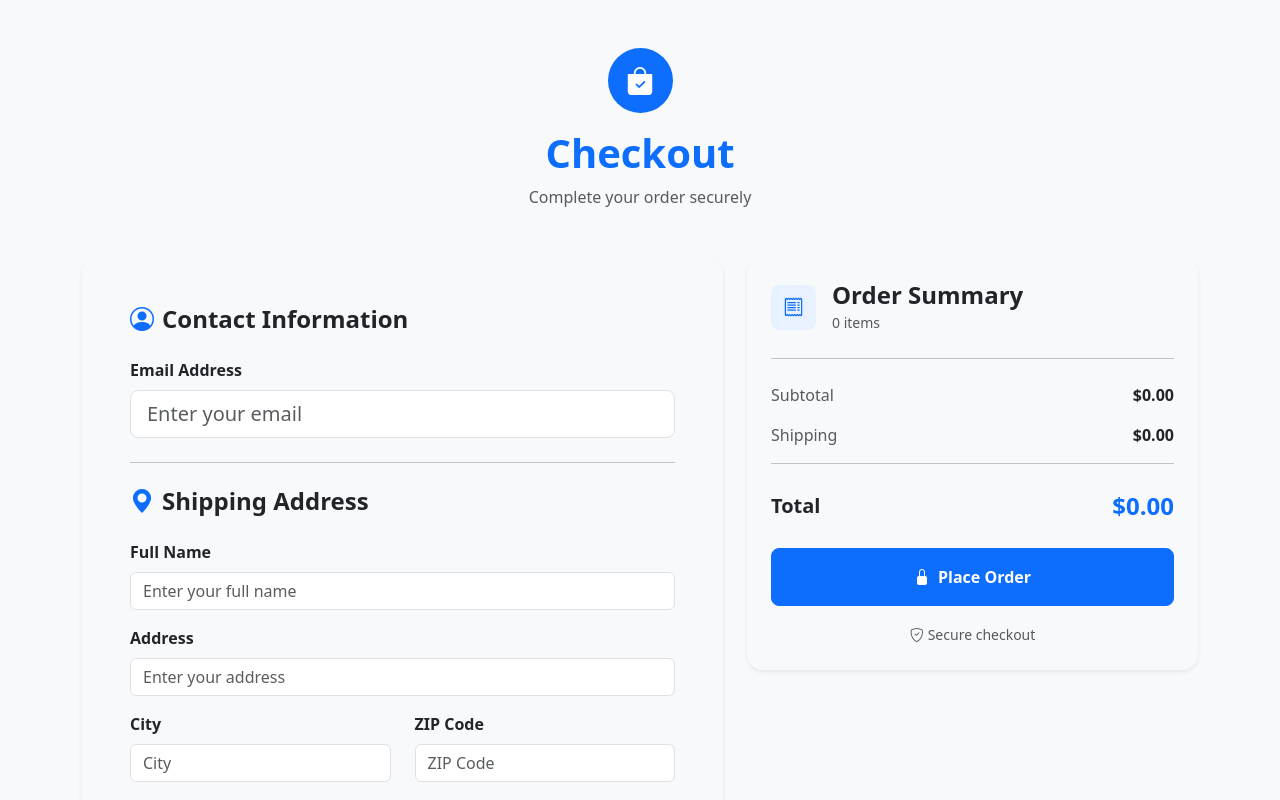
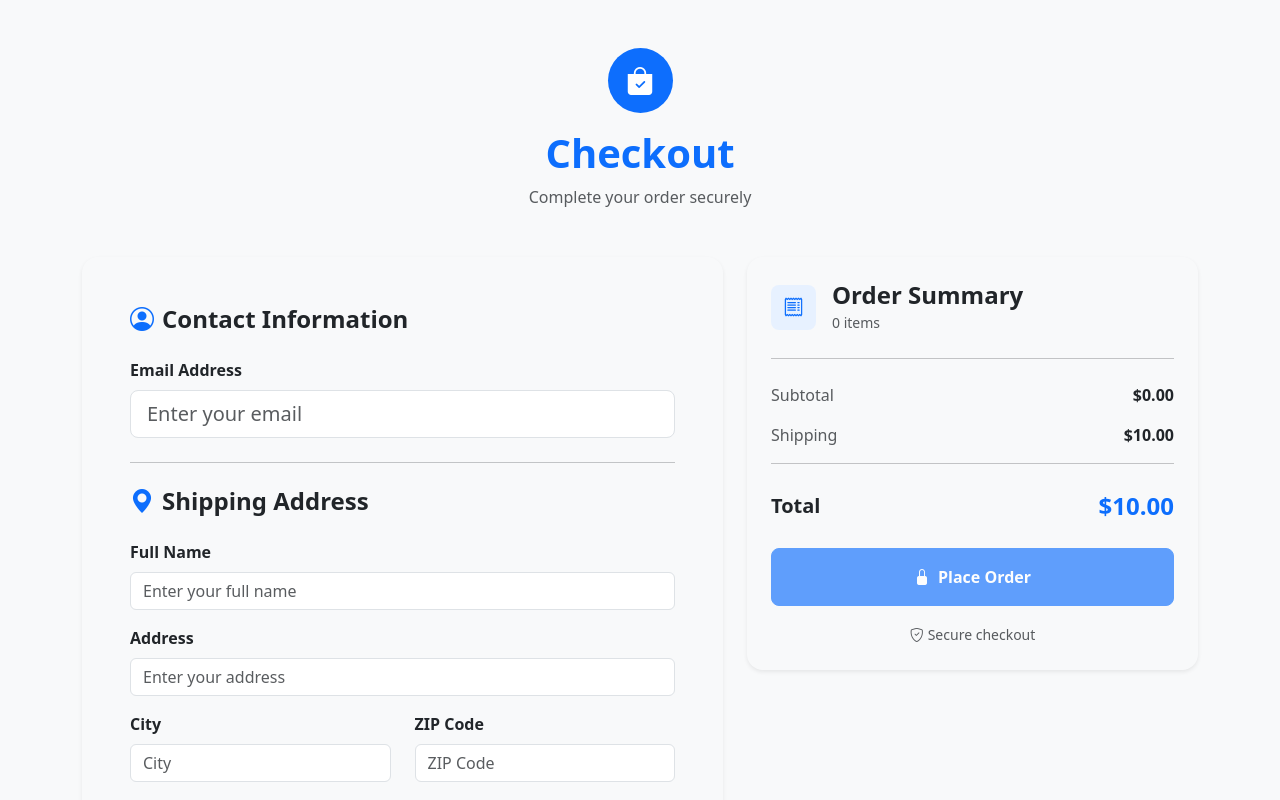
Before and after one commit to aboelenin-tech/shoply, a React (Vite) app: page /checkout in a window 1280 px wide. Shown: the top 800 px of the page. Built offline with nearby package versions, Linux system fonts and the light colour scheme.

Commit message:
adding orders page

```diff
--- a/src/App.jsx
+++ b/src/App.jsx
@@ -5,7 +5,7 @@ import Card from "./pages/Cart";
 import Wishlist from "./pages/Wishlist";
 import Products from "./pages/Products";
 import ProductDetails from "./pages/ProductDetails";
-
+import Orders from "./pages/orders";
 import Layout from "./layout";
 import ProtectedRoute from "./components/ProtectedRoute";
 import Checkout from "./pages/checkout";
@@ -32,7 +32,7 @@ function App() {
       <Route element={<ProtectedRoute />}>
         <Route element={<Layout />}>
           <Route path="/card" element={<Card />} />
-
+          <Route path="/orders" element={<Orders />} />
         </Route>
       </Route>
 
@@ -40,6 +40,8 @@ function App() {
       <Route path="/login" element={<Login />} />
       <Route path="/register" element={<Register />} />
     <Route path="/checkout" element={<Checkout/>} />
+
+
     </Routes>
   );
 }
--- /dev/null
+++ b/src/components/OrderCard.jsx
@@ -0,0 +1,65 @@
+
+function OrderCard({ order }) {
+    return (
+        <div className=" border-0 shadow-sm rounded-4 p-4 mb-3">
+
+            <div className="d-flex justify-content-between align-items-center mb-3">
+                <div>
+                    <h5 className="fw-bold mb-1">
+                        Order #{order.id}
+                    </h5>
+
+                    <small className="text-muted">
+                        {order.date}
+                    </small>
+                </div>
+
+                <span className="badge bg-warning text-dark rounded-pill px-3 py-2">
+                    {order.status}
+                </span>
+            </div>
+
+            <div className="d-flex gap-2 mb-3">
+                {order.items.slice(0, 3).map((item) => (
+                    <img
+                        key={item.id}
+                        src={item.thumbnail}
+                        alt={item.title}
+                        width="70"
+                        height="70"
+                        className="rounded-3 object-fit-cover"
+                    />
+                ))}
+
+                {order.items.length > 3 && (
+                    <div className="d-flex align-items-center px-2">
+                        <span className="text-muted">
+                            +{order.items.length - 3} more
+                        </span>
+                    </div>
+                )}
+            </div>
+
+            <div className="d-flex justify-content-between align-items-center">
+
+                <div>
+                    <small className="text-muted d-block">
+                        Total
+                    </small>
+
+                    <strong>
+                        ${order.total.toFixed(2)}
+                    </strong>
+                </div>
+
+                <button className="btn btn-dark rounded-pill px-4">
+                    View Details
+                </button>
+
+            </div>
+
+        </div>
+    );
+}
+
+export default OrderCard;
--- a/src/components/OrderSummary.jsx
+++ b/src/components/OrderSummary.jsx
@@ -1,17 +1,31 @@
+import useCartStore from "../store/cartStore";
+import { useNavigate } from "react-router-dom";
 
+function OrderSummary() {
+    const cart = useCartStore((state) => state.cart);
+    const calcSubtotal = useCartStore((state) => state.calcSubtotal);
+    const calcShipping = useCartStore((state) => state.calcShipping);
+    const calcTotal = useCartStore((state) => state.calcTotal);
+    const createOrder = useCartStore((state) => state.createOrder);
 
-function OrderSummary({ cart }) {
-    const subtotal = cart.reduce(
-        (total, item) =>
-            total + item.price * (item.quantity || 1),
-        0
-    );
+    const navigate = useNavigate();
 
-    const shipping = subtotal > 0 ? 10 : 0;
-    const total = subtotal + shipping;
+    const handlePlaceOrder = () => {
+        const order = createOrder();
+
+        console.log("NEW ORDER:", order);
+
+        if (order) {
+            navigate("/orders");
+        }
+    };
+
+    const subtotal = calcSubtotal();
+    const shipping = calcShipping();
+    const total = calcTotal();
 
     return (
-        <div className=" border-0 shadow-sm rounded-4">
+        <div className="border-0 shadow-sm rounded-4">
             <div className="card-body p-4">
 
                 {/* Header */}
@@ -31,6 +45,7 @@ function OrderSummary({ cart }) {
                         <h4 className="fw-bold mb-0">
                             Order Summary
                         </h4>
+
                         <small className="text-muted">
                             {cart.length} item{cart.length !== 1 ? "s" : ""}
                         </small>
@@ -47,6 +62,7 @@ function OrderSummary({ cart }) {
                                 key={item.id}
                                 className="d-flex align-items-center gap-3 mb-3"
                             >
+                                {/* Product Image */}
                                 <div
                                     className="border rounded-3 d-flex align-items-center justify-content-center"
                                     style={{
@@ -66,6 +82,7 @@ function OrderSummary({ cart }) {
                                     />
                                 </div>
 
+                                {/* Product Info */}
                                 <div className="flex-grow-1">
                                     <h6 className="mb-1 fw-semibold">
                                         {item.title.length > 28
@@ -78,6 +95,7 @@ function OrderSummary({ cart }) {
                                     </small>
                                 </div>
 
+                                {/* Product Total */}
                                 <span className="fw-semibold">
                                     ${(item.price * quantity).toFixed(2)}
                                 </span>
@@ -88,7 +106,7 @@ function OrderSummary({ cart }) {
 
                 <hr className="my-4" />
 
-                {/* Price Details */}
+                {/* Subtotal */}
                 <div className="d-flex justify-content-between mb-3">
                     <span className="text-muted">
                         Subtotal
@@ -99,13 +117,16 @@ function OrderSummary({ cart }) {
                     </span>
                 </div>
 
+                {/* Shipping */}
                 <div className="d-flex justify-content-between mb-3">
                     <span className="text-muted">
                         Shipping
                     </span>
 
                     <span className="fw-semibold">
-                        ${shipping.toFixed(2)}
+                        {shipping === 0
+                            ? "Free"
+                            : `$${shipping.toFixed(2)}`}
                     </span>
                 </div>
 
@@ -123,11 +144,16 @@ function OrderSummary({ cart }) {
                 </div>
 
                 {/* Place Order */}
-                <button className="btn btn-primary w-100 py-3 fw-semibold rounded-3">
+                <button
+                    onClick={handlePlaceOrder}
+                    disabled={cart.length === 0}
+                    className="btn btn-primary w-100 py-3 fw-semibold rounded-3"
+                >
                     <i className="bi bi-lock-fill me-2"></i>
                     Place Order
                 </button>
 
+                {/* Secure Checkout */}
                 <div className="text-center mt-3">
                     <small className="text-muted">
                         <i className="bi bi-shield-check me-1"></i>
--- a/src/pages/checkout.jsx
+++ b/src/pages/checkout.jsx
@@ -1,4 +1,4 @@
-import React, { useState } from "react";
+import  { useState } from "react";
 import OrderSummary from "../components/OrderSummary";
 import useCartStore from "../store/cartStore";
 
--- /dev/null
+++ b/src/pages/orders.jsx
@@ -0,0 +1,86 @@
+
+import { NavLink } from "react-router-dom";
+import useCartStore from "../store/cartStore";
+import OrderCard from "../components/OrderCard";
+
+function Orders() {
+    const orders = useCartStore((state) => state.orders);
+console.log("ORDERS:", orders);
+    return (
+        <div className="p-4">
+
+            {/* Header */}
+            <div className="border-bottom p-3 mb-5">
+                <h1 className="fw-bold">
+                    My Orders
+                </h1>
+
+                <p className="px-1 text-secondary">
+                    {orders.length} orders
+                </p>
+            </div>
+
+            <div className="container">
+
+                <div className="border shadow-sm p-4 mb-5 bg-body-tertiary rounded-4">
+
+                    {/* ================= EMPTY ORDERS ================= */}
+                    {orders.length === 0 ? (
+
+                        <div className="d-flex flex-column align-items-center text-center py-5">
+
+                            <div
+                                className="d-flex justify-content-center align-items-center rounded-circle bg-primary bg-opacity-10 mb-4"
+                                style={{
+                                    width: "140px",
+                                    height: "140px",
+                                }}
+                            >
+                                <i className="bi bi-bag-x fs-1 text-primary"></i>
+                            </div>
+
+                            <h3 className="fw-bold mb-2">
+                                No orders yet
+                            </h3>
+
+                            <p className="text-secondary mb-4">
+                                You haven't placed any orders yet.
+                                <br />
+                                Browse our products and place your first order.
+                            </p>
+
+                            <NavLink
+                                to="/products"
+                                className="btn btn-primary rounded-pill px-4 py-2"
+                            >
+                                <i className="bi bi-bag me-2"></i>
+                                Browse Products
+                            </NavLink>
+
+                        </div>
+
+                    ) : (
+
+                        /* ================= ORDERS ================= */
+                        <div>
+
+                            {orders.map((order) => (
+                                <OrderCard
+                                    key={order.id}
+                                    order={order}
+                                />
+                            ))}
+
+                        </div>
+
+                    )}
+
+                </div>
+
+            </div>
+
+        </div>
+    );
+}
+
+export default Orders;
--- a/src/store/cartStore.js
+++ b/src/store/cartStore.js
@@ -2,7 +2,7 @@ import { create } from "zustand";
 
 const useCartStore = create((set, get) => ({
   cart: [],
-
+  orders: [],
   addToCart: (product) => {
     set((state) => {
       const existingProduct = state.cart.find(
@@ -50,12 +50,12 @@ increaseQuantity: (productId) => {
 
   decreaseQuantity: (productId) => {
     set((state) => ({
-    cart: state.cart.map((item) =>{
+      cart: state.cart.map((item) => {
         return item.id === productId
-        ? { ...item, quantity: item.quantity -1 }
+          ? { ...item, quantity: item.quantity - 1 }
           : item
       }
-    ).filter((item)=>item.quantity>0)
+      ).filter((item) => item.quantity > 0)
       ,
     }));
   },
@@ -72,7 +72,7 @@ calcSubtotal: () => {
   calcShipping: () => {
     const subtotal = get().calcSubtotal();
 
-  return subtotal >= 1000? 0 : 10;
+    return subtotal >= 1000 ? 0 : 10;
   },
   calcTotal: () => {
     const subtotal = get().calcSubtotal();
@@ -80,6 +80,25 @@ calcTotal: () => {
 
     return subtotal + shipping;
   },
+  createOrder: () => {
+    const { cart, calcSubtotal, calcShipping, calcTotal } = get();
+    if (cart.length === 0) return null;
+    const newOrder = {
+      id: Date.now(),
+      date: new Date().toLocaleDateString(),
+      status: "Processing",
+      items: [...cart],
+      subtotal: calcSubtotal(),
+      shipping: calcShipping(),
+      total: calcTotal(),
+    };
+
+    set((state) => ({
+      orders: [...state.orders, newOrder],
+      cart: [],
+    }));
+    return newOrder;
+  },
 
 
 }));
```
Also changed, not shown: src/pages/Cart.jsx (+5 -3 lines). Lines whose indentation alone changed are shown as unchanged.
